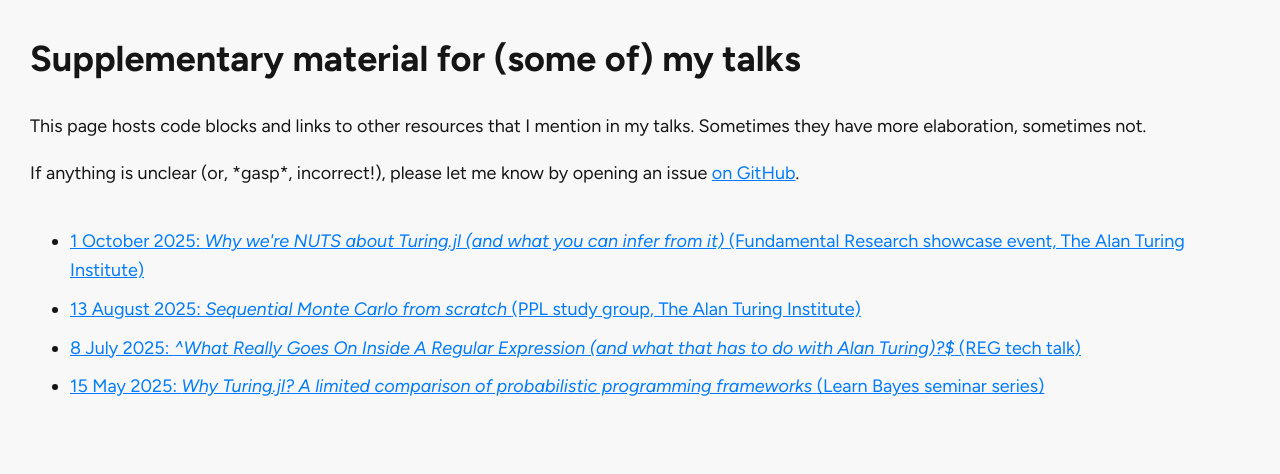
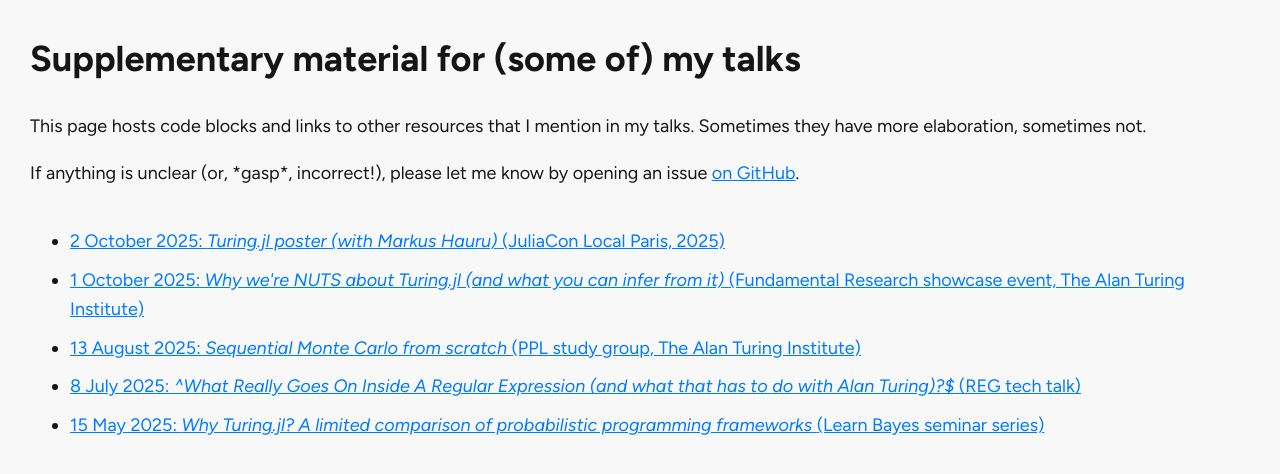
Before and after one commit to penelopeysm/talk, a SvelteKit app: page / in a window 1280 px wide. Shown: the top 474 px of the page. Built offline with nearby package versions, Linux system fonts and the light colour scheme.

Commit message:
Add JuliaCon poster

```diff
--- a/src/routes/+page.svelte
+++ b/src/routes/+page.svelte
@@ -6,6 +6,12 @@
 		occasion?: string;
 	};
 	const TALKS: Talk[] = [
+		{
+			date: '2 October 2025',
+			title: 'Turing.jl poster (with Markus Hauru)',
+			link: 'JuliaCon2025_Turing_Poster.pdf',
+			occasion: 'JuliaCon Local Paris, 2025'
+		},
 		{
 			date: '1 October 2025',
 			title: 'Why we\'re NUTS about Turing.jl (and what you can infer from it)',
```
Also changed, not shown: 1 other file (tests, documents, lock files or other folders).
